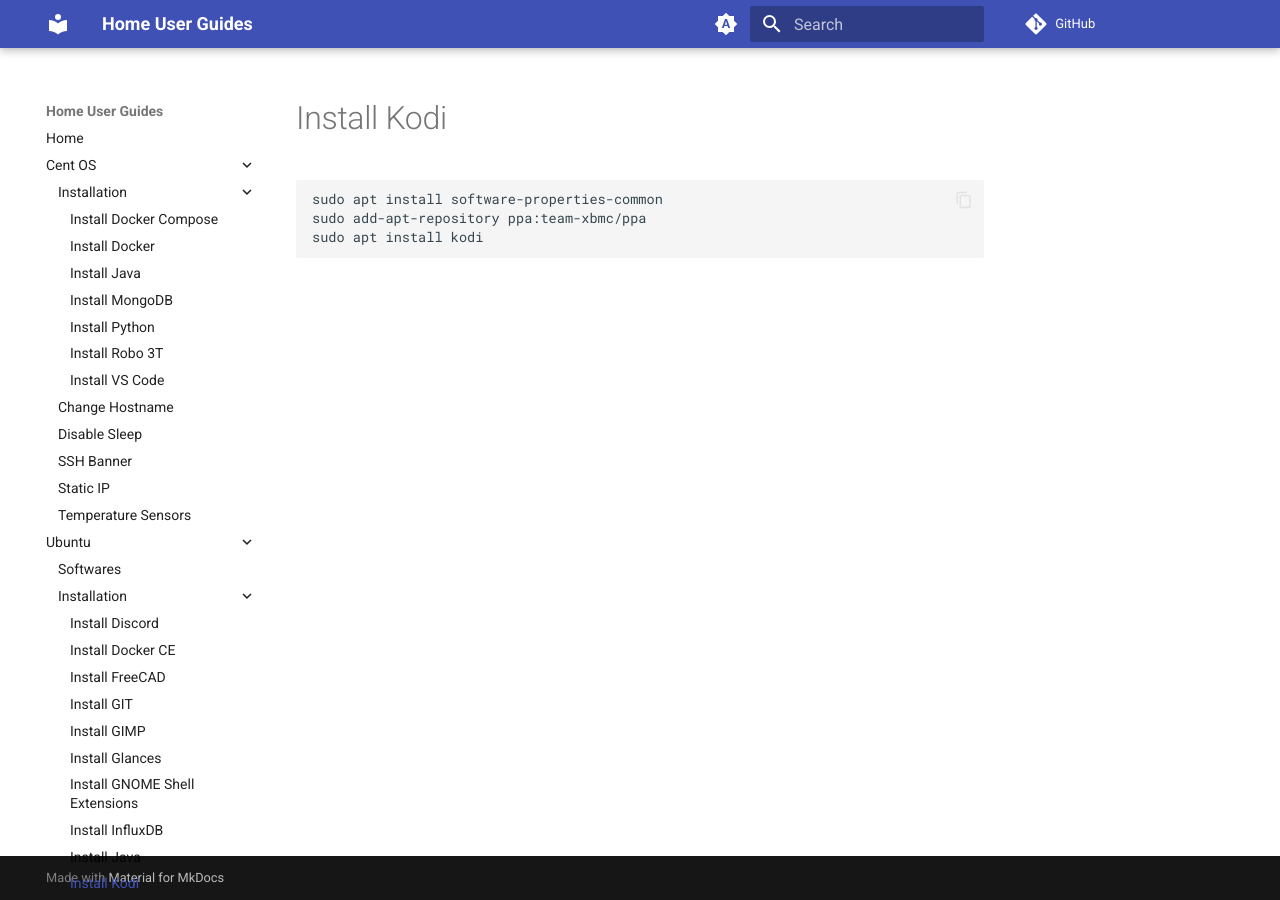
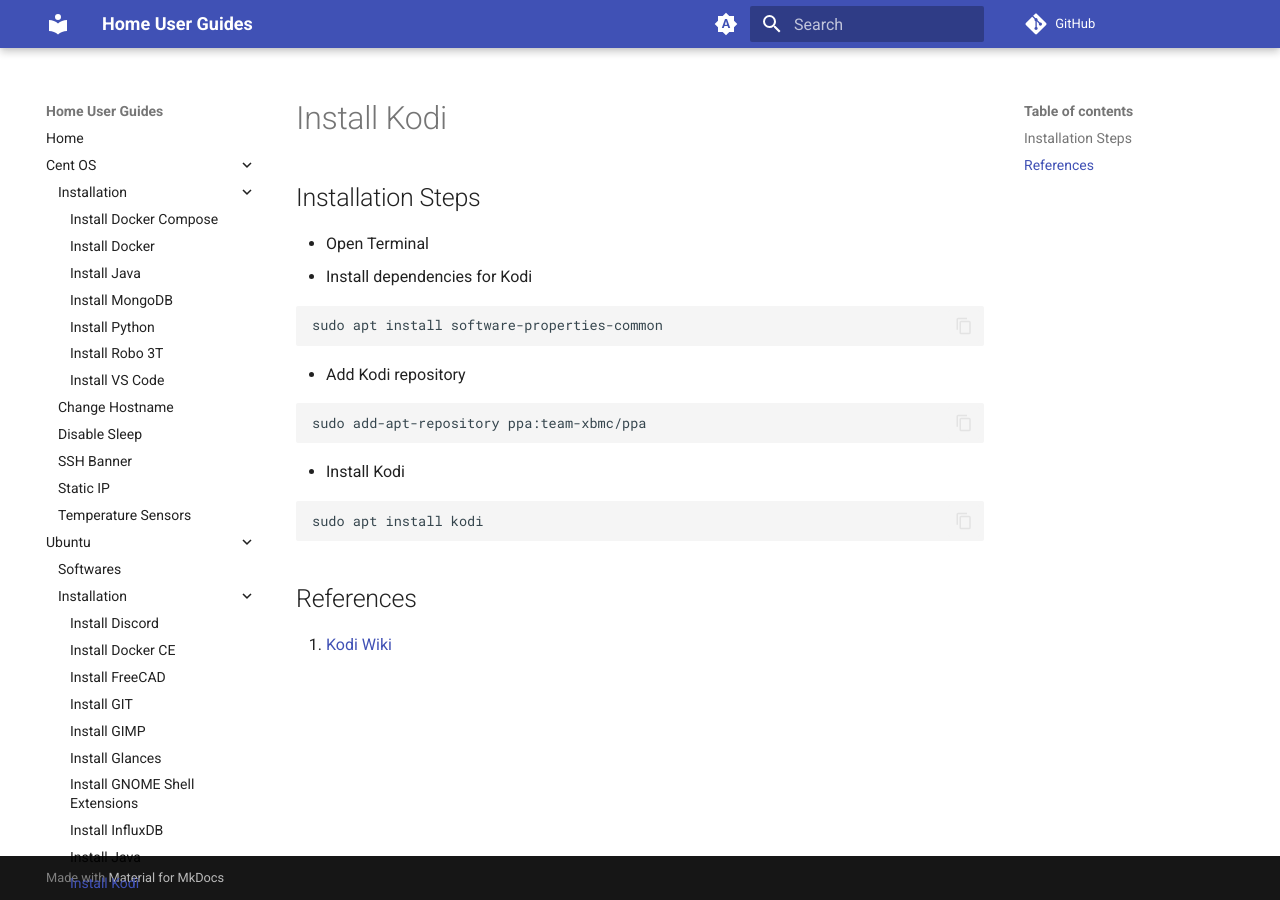
Before and after one commit to sreeramachandramurthy/home-user-guides, an MkDocs documentation site: the page built from docs/ubuntu/installation/install-kodi.md, in a window 1280 px wide. Built offline with MkDocs 1.6.1 and Material for MkDocs 9.7.7, drawn with Linux system fonts in a browser that asks for light colours; comment, search, counter and statistics services are not loaded.

Commit message:
Format Kodi

````diff
--- a/docs/ubuntu/installation/install-kodi.md
+++ b/docs/ubuntu/installation/install-kodi.md
@@ -1,7 +1,26 @@
 # Install Kodi
+
+## Installation Steps
+
+* Open Terminal
+* Install dependencies for Kodi
 
 ```bash
 sudo apt install software-properties-common
+```
+
+* Add Kodi repository
+
+```bash
 sudo add-apt-repository ppa:team-xbmc/ppa
+```
+
+* Install Kodi
+
+```bash
 sudo apt install kodi
 ```
+
+## References
+
+1. [Kodi Wiki](https://kodi.wiki/view/HOW-TO:Install_Kodi_for_Linux)
````
